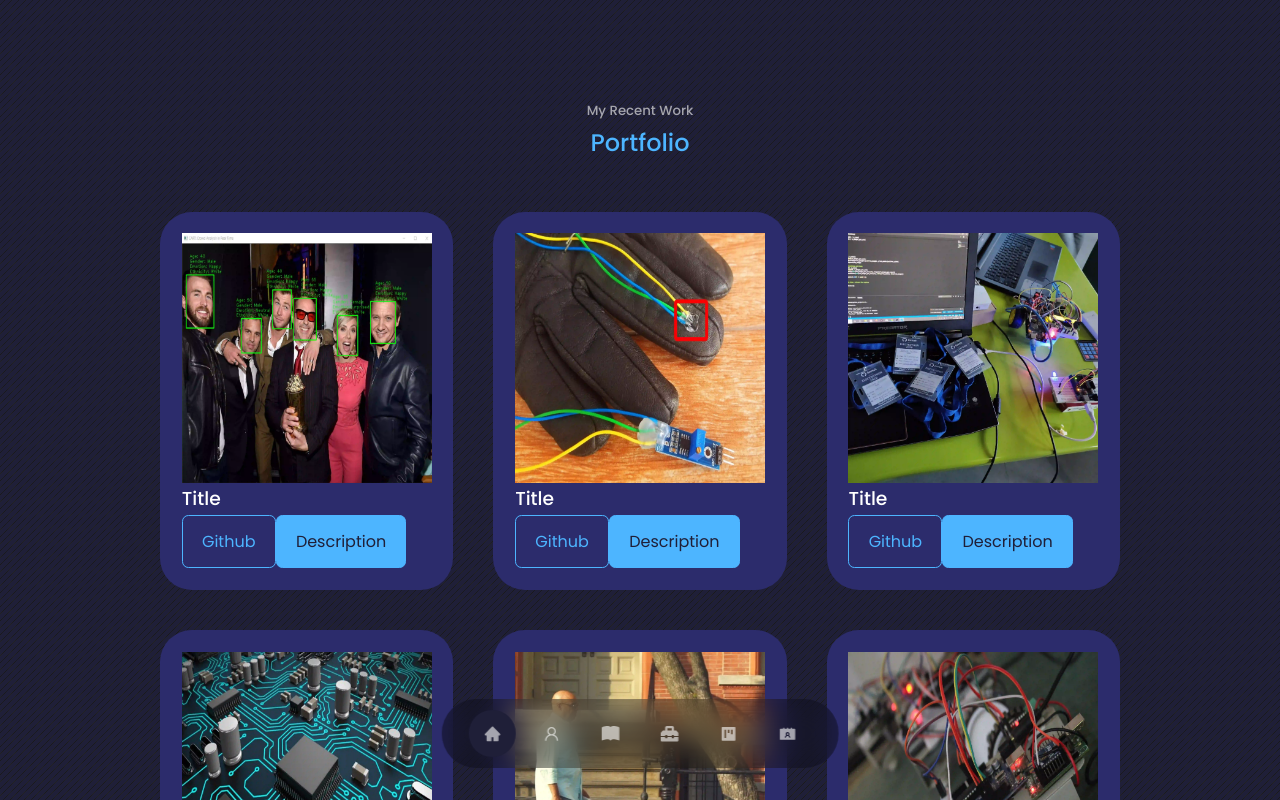
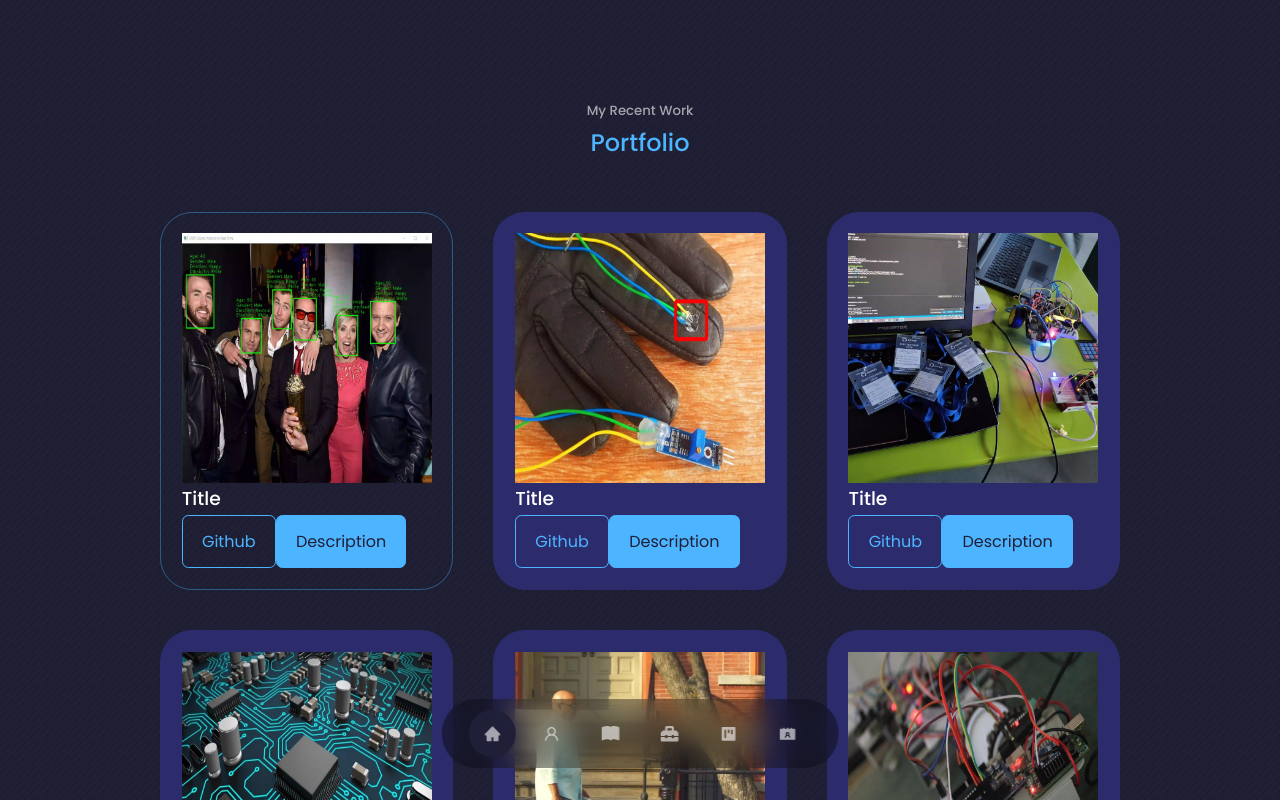
Before and after one commit to Ujjwalsharma7/Portfolio, a React (Create React App) app: page / in a window 1280 px wide. In both pictures the pointer is over the element 306 px from the left and 2642 px from the top of the page. Shown: the part 2242-3042 px from the top of the page. Built offline with nearby package versions, Linux system fonts and the light colour scheme.

Commit message:
added hover effect to portfolio item

```diff
--- a/src/components/portfolio/portfolio.css
+++ b/src/components/portfolio/portfolio.css
@@ -11,3 +11,8 @@
     border: 1px solid transparent;
     transition: var(--transition);
 }
+
+.portfolio__item:hover{
+border-color: var(--color-primary-varient);
+background: transparent;
+}
```
